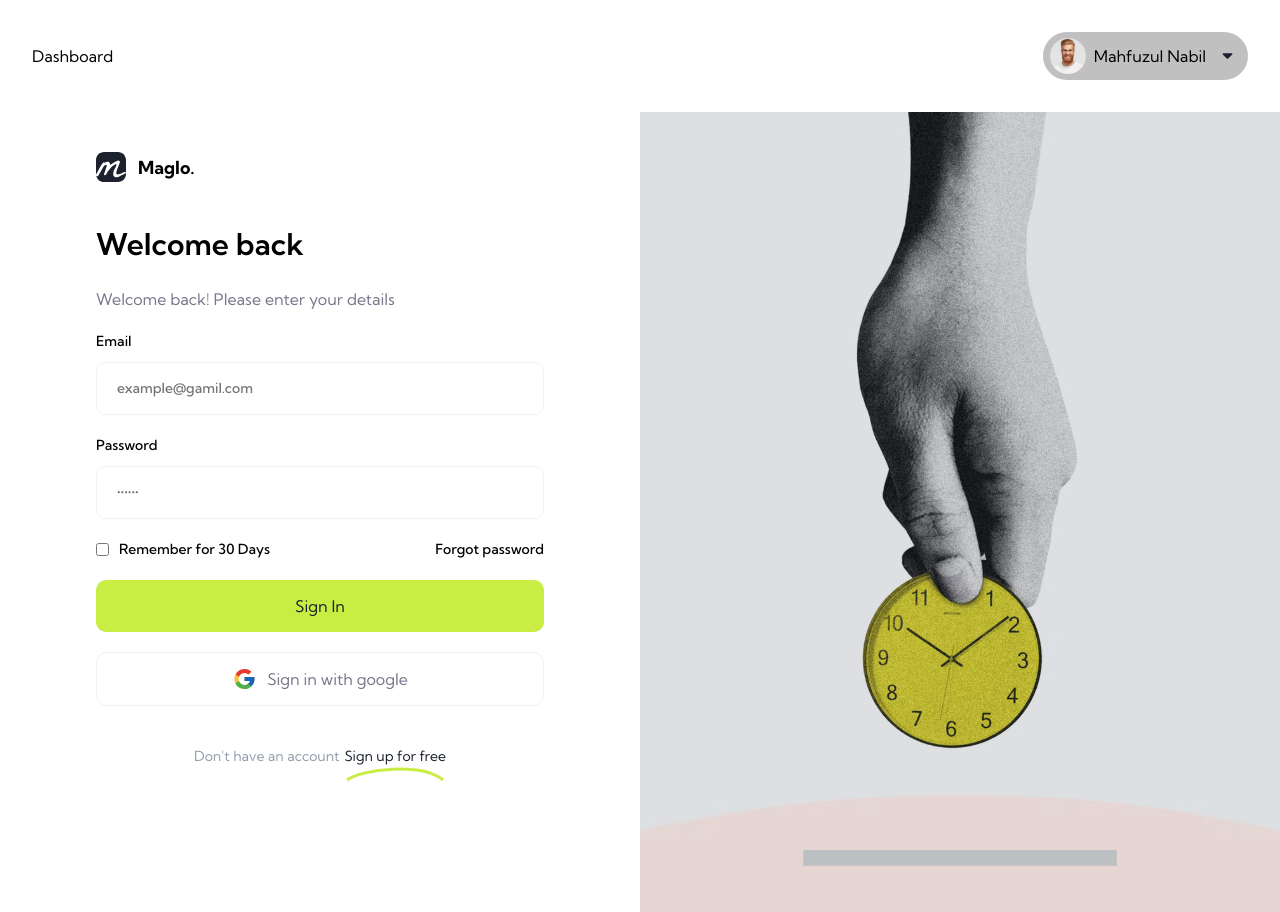
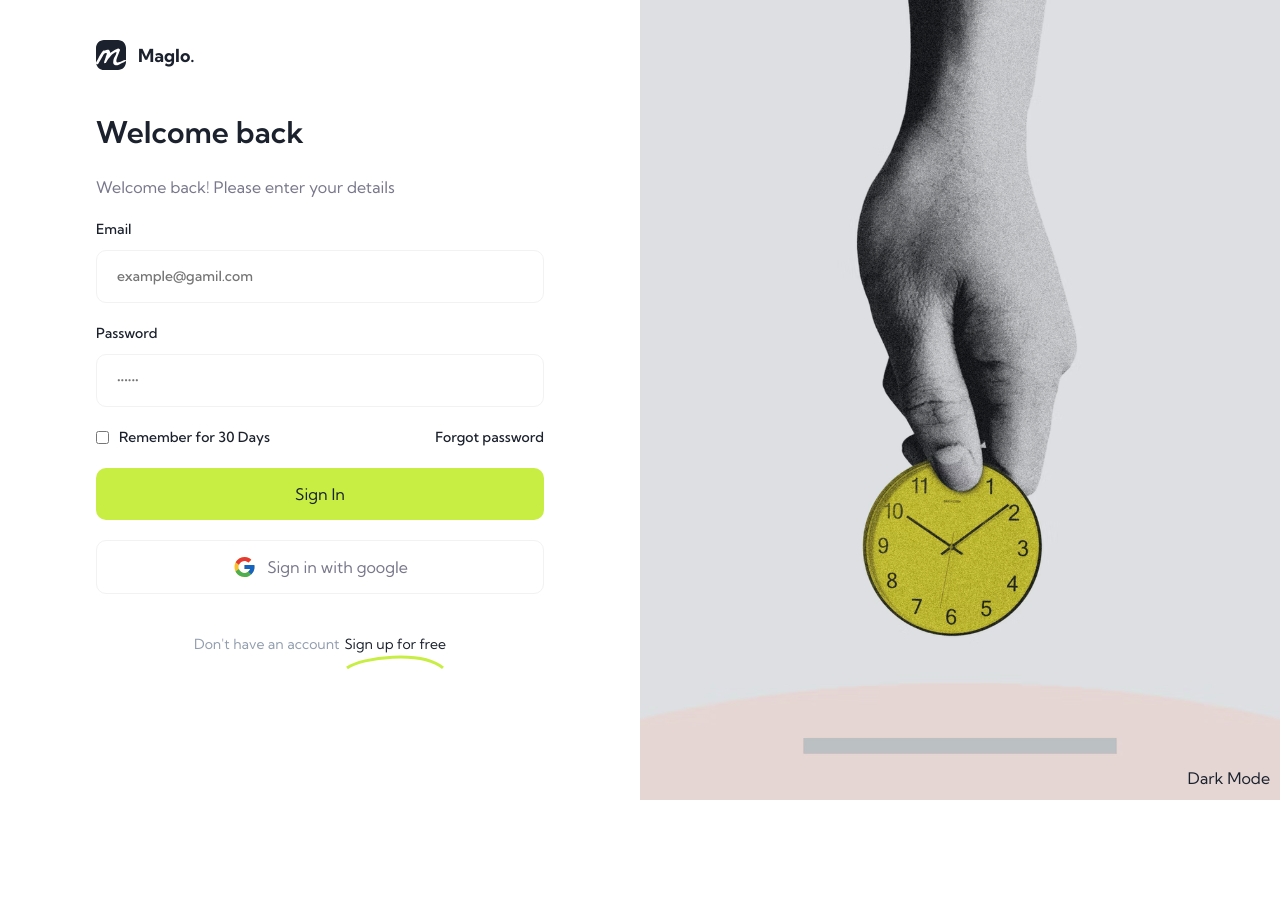
Before and after one commit to BreatheTempest/React-Expense-Tracker, a React (Create React App) app: page /signin in a window 1280 px wide. After the commit the page ends 800 px from the top, so only its background shows below. Built offline with nearby package versions, Linux system fonts and the light colour scheme; no server answers.

Commit message:
Add and synchronize users db

```diff
--- a/src/App.js
+++ b/src/App.js
@@ -5,15 +5,23 @@ import RequireAuth from './components/RequireAuth';
 import SignIn from './pages/SignIn';
 import SignUp from './pages/SignUp';
 import Dashboard from './pages/Dashboard';
-import Settings from './pages/Settings';
+import Settings from './pages/Settings/Settings';
 import Transactions from './pages/Transactions';
 import Navigation from './components/Navigation/Navigation';
-import Header from "./components/Header/Header"
+import Header from './components/Header/Header';
+import { useState } from 'react';
 
 function App() {
+	const [darkMode, setDarkMode] = useState(false);
 	return (
-		<div className="app-container">
+		<div className={`app-container ${darkMode ? 'dark' : ''}`}>
 			<AuthProvider>
+				<button
+					className="dark-mode"
+					onClick={() => setDarkMode((prev) => !prev)}
+				>
+					Dark Mode
+				</button>
 				<Navigation />
 				<div className="page-container">
 					<Header />
--- a/src/components/Header/Header.js
+++ b/src/components/Header/Header.js
@@ -1,31 +1,35 @@
-import ProfilePicture from "../../assets/profil-picutre.svg";
-import ArrowDown from "../../assets/arrow-down.svg";
-import "./Header.css";
-import { useEffect, useState } from "react";
-import { useLocation } from "react-router-dom";
+import ProfilePicture from '../../assets/profil-picutre.svg';
+import ArrowDown from '../../assets/arrow-down.svg';
+import './Header.css';
+import { useEffect, useState } from 'react';
+import { useLocation } from 'react-router-dom';
+import { useAuth } from '../../contexts/AuthContext';
 
 export default function Header() {
-
-    const [title, setTitle] = useState("");
+	const [title, setTitle] = useState('');
 	const location = useLocation();
+	const { currentUser } = useAuth();
 
 	useEffect(() => {
 		setTitle(changeTitle());
-    }, [location])
+	}, [location]);
 
 	const changeTitle = () => {
 		switch (window.location.pathname) {
-      case "/settings":
-        return "Settings";
-      case "/expenses":
-        return "Expenses";
+			case '/settings':
+				return 'Settings';
+			case '/expenses':
+				return 'Expenses';
 			default:
-        return "Dashboard";
+				return 'Dashboard';
 		}
 	};
 
 	return (
-    <div className="header-container">
+		<div
+			className="header-container"
+			style={{ display: currentUser ? '' : 'none' }}
+		>
 			<h1>{title}</h1>
 			<div className="header-profile">
 				<p>
--- a/src/components/Input.js
+++ b/src/components/Input.js
@@ -12,7 +12,7 @@ export default function Input(props) {
 				onChange={props.handleInput}
 				placeholder={props.placeholder}
 				autoComplete={props.autoComplete}
-				required
+				required={props.required}
 			/>
 		</div>
 	);
--- a/src/components/Navigation/Navigation.js
+++ b/src/components/Navigation/Navigation.js
@@ -11,7 +11,7 @@ import Button from '../Button';
 import './Navigation.css';
 
 export default function Navigation() {
-	const { logout, currentUser } = useAuth();
+	const { logout, currentUser, userDetails } = useAuth();
 
 	return (
 		<div
@@ -23,6 +23,7 @@ export default function Navigation() {
 				<h2>Maglo.</h2>
 			</div>
 			<nav className="nav-links">
+				{userDetails && userDetails.displayName}
 				<NavLink to="/">
 					<img src={Dashboard} alt={Dashboard} /> Dashboard
 				</NavLink>
--- a/src/contexts/AuthContext.js
+++ b/src/contexts/AuthContext.js
@@ -9,8 +9,11 @@ import {
 	updateProfile,
 	GoogleAuthProvider,
 	signInWithPopup,
+	updateEmail,
+	updatePassword,
 } from 'firebase/auth';
-import { auth } from '../firebase';
+import { auth, db } from '../firebase';
+import { getDoc, doc, setDoc, updateDoc } from 'firebase/firestore';
 
 const AuthContext = createContext();
 
@@ -20,6 +23,7 @@ export function useAuth() {
 
 export default function AuthProvider({ children }) {
 	const [currentUser, setCurrentUser] = useState();
+	const [userDetails, setUserDetails] = useState({});
 	const [loading, setLoading] = useState(true);
 	const provider = new GoogleAuthProvider();
 
@@ -46,22 +50,55 @@ export default function AuthProvider({ children }) {
 			displayName: name,
 		});
 	}
+	function updateUsersEmail(email) {
+		return updateEmail(currentUser, email);
+	}
+	function updateUsersPassword(password) {
+		return updatePassword(currentUser, password);
+	}
+	function updateUser(update) {
+		return updateDoc(doc(db, 'users', currentUser.uid), update);
+	}
 
 	useEffect(() => {
-		const unsubscribe = auth.onAuthStateChanged((user) => [
-			setCurrentUser(user),
-			setLoading(false),
-		]);
+		const unsubscribe = auth.onAuthStateChanged((user) => {
+			setCurrentUser(user);
+			setLoading(false);
+		});
 		return unsubscribe;
 	}, []);
 
+	useEffect(() => {
+		const getUserDetails = async () => {
+			if (currentUser) {
+				const docRef = doc(db, 'users', currentUser.uid);
+				const docSnap = await getDoc(docRef);
+				if (docSnap.exists()) {
+					setUserDetails(docSnap.data());
+				} else {
+					const userInfo = {
+						email: currentUser.email,
+						displayName: currentUser.displayName,
+					};
+					await setDoc(docRef, userInfo);
+					setUserDetails(userInfo);
+				}
+			}
+		};
+		getUserDetails();
+	}, [currentUser]);
+
 	const value = {
 		currentUser,
+		userDetails,
 		signup,
 		login,
 		signInGoogle,
 		logout,
+		updateUsersEmail,
+		updateUsersPassword,
 		setDisplayName,
+		updateUser,
 	};
 	return (
 		<AuthContext.Provider value={value}>
--- a/src/pages/Settings/Settings.js
+++ b/src/pages/Settings/Settings.js
@@ -1,13 +1,42 @@
-import React from "react";
+import React, { useState } from 'react';
 
-import Input from "../../components/Input";
+import Input from '../../components/Input';
 
-import Edit from "../../assets/edit.svg";
-import "./Settings.css";
+import Edit from '../../assets/edit.svg';
+import './Settings.css';
+import { useAuth } from '../../contexts/AuthContext';
 
 export default function Settings() {
+	const { updateUser, updateUsersEmail, updateUsersPassword } = useAuth();
+
+	const [firstName, setFirstName] = useState('');
+	const [lastName, setLastName] = useState('');
+	const [dateOfBirth, setDateOfBirth] = useState('');
+	const [mobileNumber, setMobileNumber] = useState('');
+	const [email, setEmail] = useState('');
+	const [password, setPassword] = useState('');
+	const [passwordConfirm, setPasswordConfirm] = useState('');
+
+	async function handleSubmit(e) {
+		e.preventDefault();
+		const userInfo = {
+			firstName,
+			lastName,
+			dateOfBirth,
+			mobileNumber,
+		};
+		await updateUser(userInfo);
+		if (email) {
+			await updateUsersEmail(email);
+			await updateUser({ email });
+		}
+		if (password && password === passwordConfirm) {
+			updateUsersPassword(password);
+		}
+	}
+
 	return (
-    <div className="settings-container">
+		<form className="settings-container" onSubmit={handleSubmit}>
 			<div className="settings-title">
 				<h2>Account Information</h2>
 				<p>Update your account information</p>
@@ -25,18 +54,38 @@ export default function Settings() {
 					label="First Name"
 					type="text"
 					placeholder="Mahfuzul"
+					value={firstName}
+					handleInput={(e) => setFirstName(e.target.value)}
 				/>
-        <Input name="last-name" label="Last Name" type="text" placeholder="Nabil" />
+				<Input
+					name="last-name"
+					label="Last Name"
+					type="text"
+					placeholder="Nabil"
+					value={lastName}
+					handleInput={(e) => setLastName(e.target.value)}
+				/>
 			</div>
 			<div className="settings-input-containers">
-        <Input label="Date of Birth" />
-        <Input label="Mobile Number" />
+				<Input
+					label="Date of Birth"
+					value={dateOfBirth}
+					handleInput={(e) => setDateOfBirth(e.target.value)}
+				/>
+				<Input
+					label="Mobile Number"
+					value={mobileNumber}
+					type="number"
+					handleInput={(e) => setMobileNumber(e.target.value)}
+				/>
 			</div>
 			<Input
 				name="email"
 				label="Email"
 				type="email"
 				placeholder="example@gamil.com"
+				value={email}
+				handleInput={(e) => setEmail(e.target.value)}
 			/>
 			<div className="settings-input-containers">
 				<Input
@@ -44,15 +93,19 @@ export default function Settings() {
 					type="password"
 					placeholder="••••••"
 					name="password"
+					value={password}
+					handleInput={(e) => setPassword(e.target.value)}
 				/>
 				<Input
 					label="Confirm Password"
 					type="password"
 					placeholder="••••••"
 					name="confirm-password"
+					value={passwordConfirm}
+					handleInput={(e) => setPasswordConfirm(e.target.value)}
 				/>
 			</div>
 			<button>Update</button>
-    </div>
+		</form>
 	);
 }
--- a/src/pages/SignIn/style.css
+++ b/src/pages/SignIn/style.css
@@ -16,4 +16,5 @@
 .password-options button {
 	font-size: var(--font-size-400);
 	font-weight: var(--font-weight-medium);
+	color: inherit;
 }
--- a/src/style.css
+++ b/src/style.css
@@ -13,7 +13,7 @@
 html,
 body {
 	height: 100vh;
-  width: 100%;
+	width: 100%;
 }
 
 body {
@@ -26,6 +26,7 @@ button,
 input {
 	border: none;
 	background: none;
+	color: inherit;
 }
 
 button {
@@ -68,7 +69,16 @@ html:focus-within {
 	--font-weight-medium: 500;
 	--font-weight-semi-bold: 600;
 	--font-weight-bold: 700;
+}
 
+.dark {
+	--bg-clr-primary: #1c1a2e;
+	--font-clr-primary: #ffffff;
+}
+
+.app-container {
+	background-color: var(--bg-clr-primary);
+	color: var(--font-clr-primary);
 }
 
 .logo {
@@ -80,11 +90,19 @@ html:focus-within {
 }
 
 .app-container {
-  height: 100vh;
-  display: flex;
-  flex-grow: 1;
+	height: 100vh;
+	display: flex;
+	flex-grow: 1;
 }
 
 .page-container {
-  width: 100%;
+	width: 100%;
 }
+
+.dark-mode {
+	position: absolute;
+	bottom: 0;
+	right: 0;
+	margin: 10px;
+	z-index: 1;
+}
```
Lines whose indentation alone changed are shown as unchanged.
